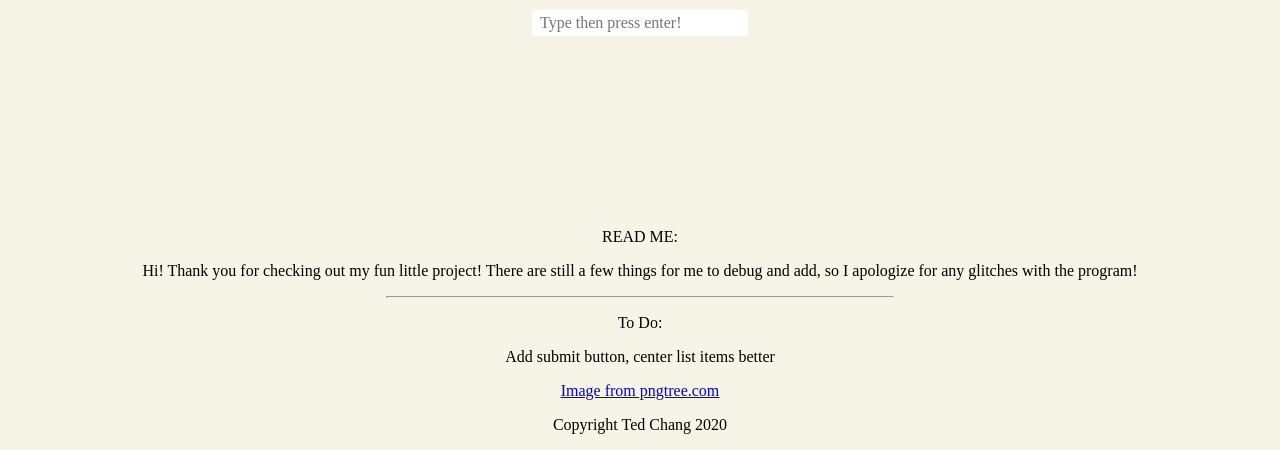
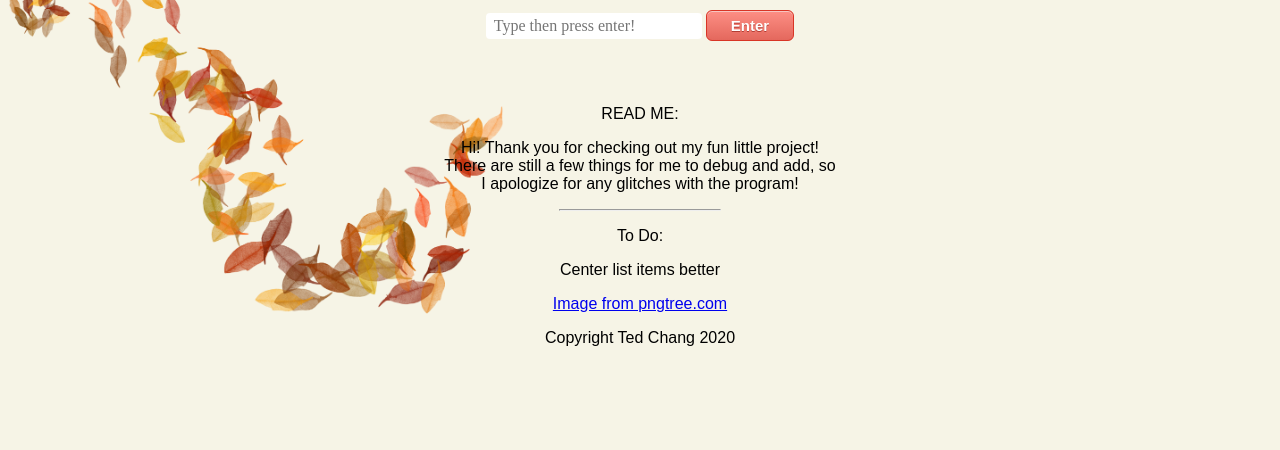
Before and after one commit to tedhchang/to-do-list, a plain HTML site: page index.html in a window 1280 px wide. Shown: the part 478-928 px from the top of the page. After the commit the page ends 849 px from the top, so only its background shows below. Drawn offline with Linux system fonts and the light colour scheme.

Commit message:
Add files via upload
11/24
-Add background leaf vector
-Add submit button
-Wrapped info text in footer

```diff
--- a/css/styles.css
+++ b/css/styles.css
@@ -46,10 +46,43 @@ li {
 
 li:hover {
   text-decoration: line-through;
+  cursor: pointer;
+  color: #c05555
+}
+
+#button{
+	box-shadow:inset 0px 1px 0px 0px #f7c5c0;
+	background:linear-gradient(to bottom, #fc8d83 5%, #e4685d 100%);
+	background-color:#fc8d83;
+	border-radius:6px;
+	border:1px solid #d83526;
+	display:inline-block;
+	cursor:pointer;
+	color:#ffffff;
+	font-family:Arial;
+	font-size:15px;
+	font-weight:bold;
+	padding:6px 24px;
+	text-decoration:none;
+	text-shadow:0px 1px 0px #b23e35;
+}
+#button:hover {
+	background:linear-gradient(to bottom, #e4685d 5%, #fc8d83 100%);
+	background-color:#e4685d;
+}
+#buttonn:active {
+	position:relative;
+	top:1px;
+}
+
+#footer{
+  font-family: sans-serif;
+  width: 25rem;
+  display: inline-block;
 }
 
 #infoText {
-  padding-top: 10rem;
+  padding-top: 2rem;
 }
 
 hr {
@@ -65,6 +98,16 @@ hr {
   border: 2px solid var(--input-border);
   border-radius: 4px;
 }
+
+.leafImage {
+  position: absolute;
+  width: 40%;
+  z-index: -1;
+ bottom: 0px;
+  left: 0px;
+}
+
+
 
 .wiggle {
   animation: spin 10s;
--- a/index.html
+++ b/index.html
@@ -19,15 +19,14 @@
     <h2>When you finish a task, simply click on it to remove it!</h2>
   </section>
 
-
   <section id="todo">
 
-    <input id="input" placeholder="Type then press enter!" />
+    <input id="input" type="text" placeholder="Type then press enter!" />
+    <button id= "button" type="button">Enter</button>
 
     <ul id="list"></ul>
 
   </section>
-
 
 
 
@@ -36,18 +35,22 @@
     <section id="infoText">
       <div>
         <p>READ ME:</p>
-        <p>Hi! Thank you for checking out my fun little project! There are still a few things for me to debug and add, so I apologize for any glitches with the program!</p>
+        <p>Hi! Thank you for checking out my fun little project! There are still a few things for me to debug and add,
+          so I apologize for any glitches with the program!</p>
         <hr>
       </div>
 
       <div>
         <p>To Do:</p>
-        <p>Add submit button, center list items better</p>
+        <p>Center list items better</p>
       </div>
     </section>
 
+    <img class="leafImage" src="images/leaf.png" alt="">
+
+
     <a href='https://pngtree.com/so/to-do-list'>Image from pngtree.com</a>
-      <p class="copyright">Copyright Ted Chang <i class="far fa-copyright"></i> 2020</p>
+    <p class="copyright">Copyright Ted Chang <i class="far fa-copyright"></i> 2020</p>
   </section>
 
 
--- a/index.js
+++ b/index.js
@@ -1,4 +1,4 @@
-function newItem() {
+  function newItem() {
 
     // Store user input
     var item = document.getElementById("input").value;
@@ -29,6 +29,13 @@ document.body.onkeyup = function(i) {
   }
 };
 
+
+
+document.getElementById("button").addEventListener("click", function() {
+  newItem();
+})
+
+
 // Remove item list when clicked
 function removeItem(e) {
   e.target.remove()
```
Also changed, not shown: images/leaf.png (added).
